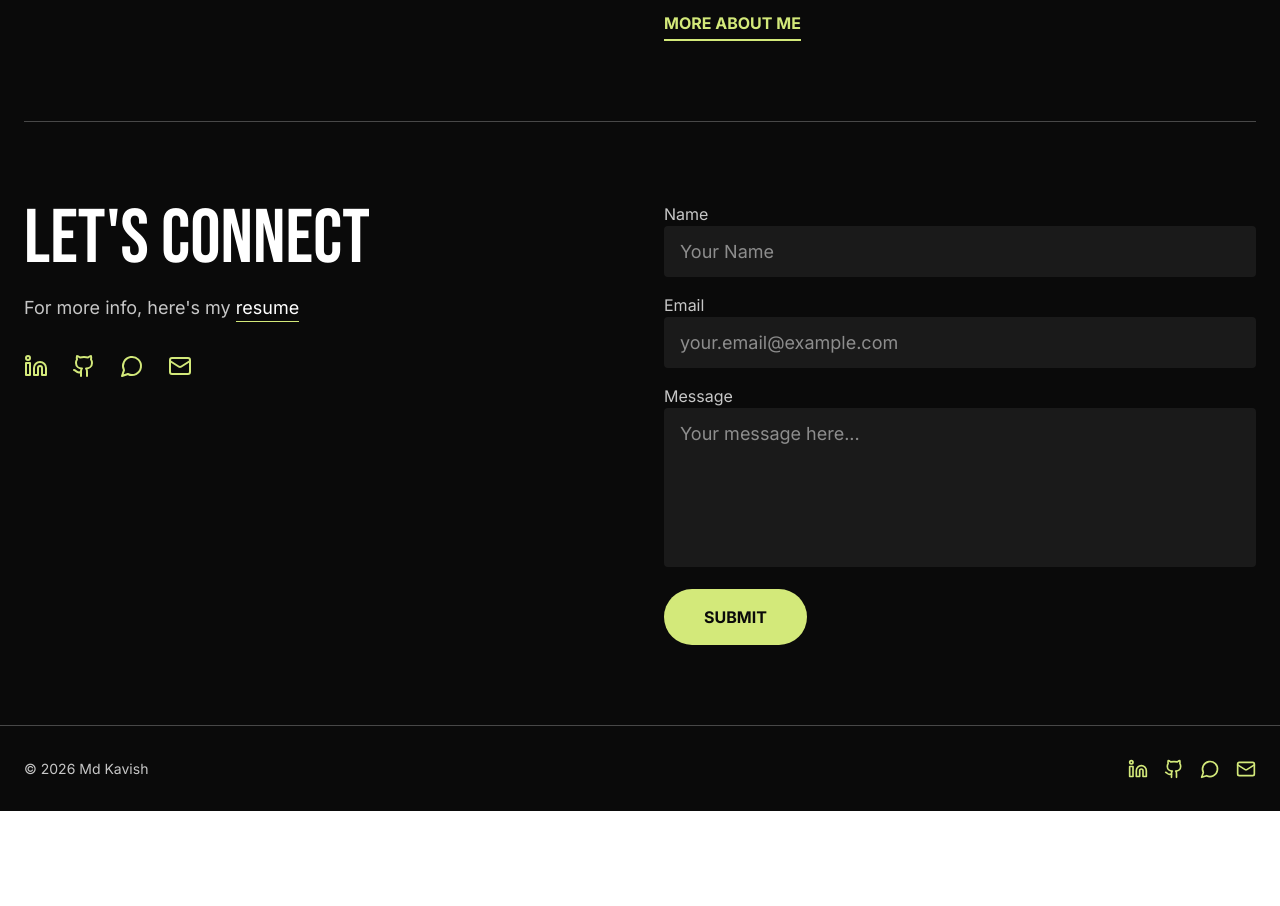
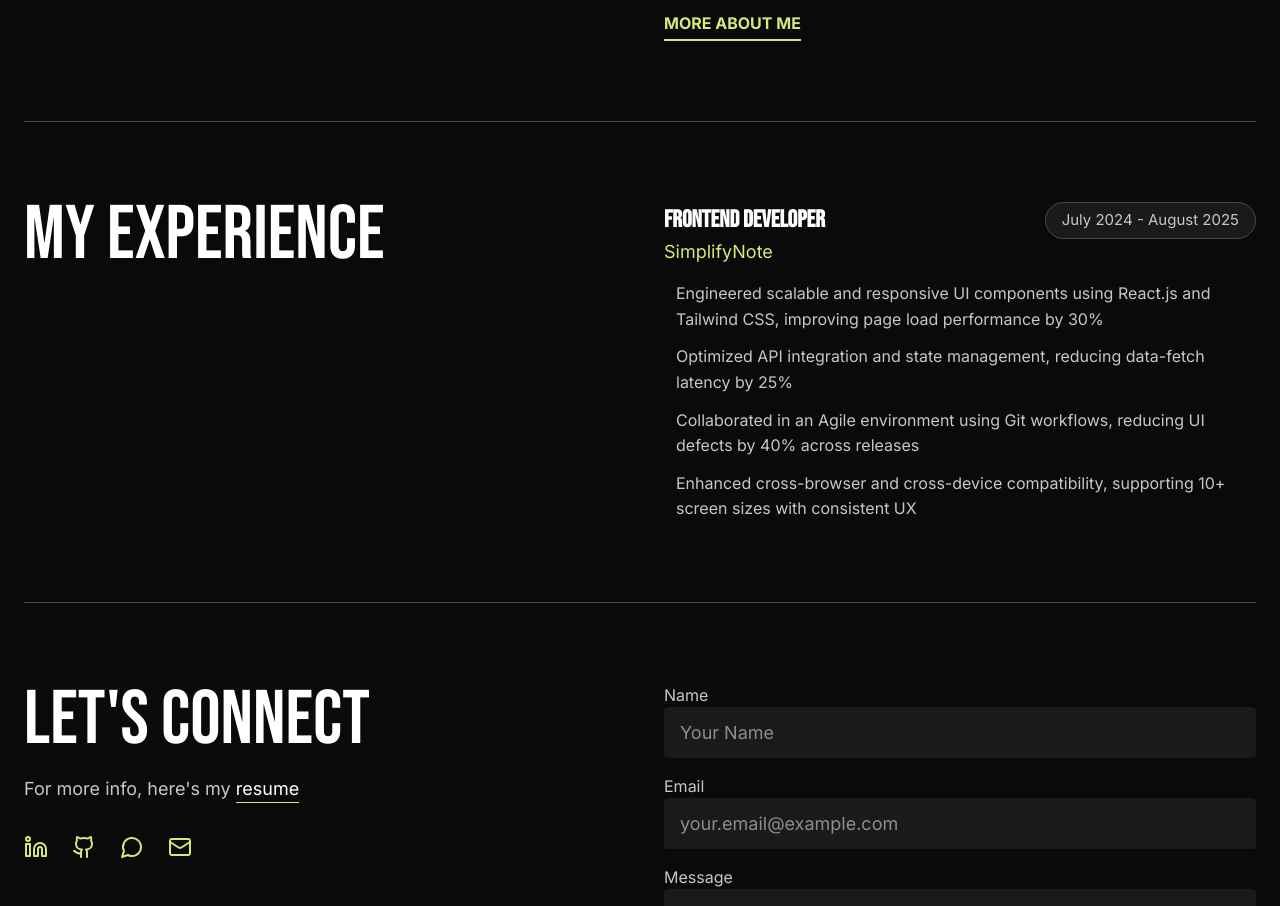
Before and after one commit to KavishRazdan/personal-website, a React (Vite) app: page / in a window 1280 px wide. Shown: the part 5620-6526 px from the top of the page. Before the commit the page ends 6431 px from the top, so only its background shows below. Built offline with nearby package versions, Linux system fonts and the light colour scheme; no server answers.

Commit message:
Add Frontend Developer experience section

```diff
--- a/src/components/Portfolio.tsx
+++ b/src/components/Portfolio.tsx
@@ -10,10 +10,8 @@ import { ScrollTrigger } from "gsap/ScrollTrigger";
 import { ImageWithFallback } from "./figma/ImageWithFallback";
 import ContactForm from "./ContactForm";
 import Footer from "./Footer";
-import { personalInfo, socialMedia, socialLinks, projects } from "../config/portfolio";
+import { personalInfo, socialMedia, socialLinks, projects, workExperience } from "../config/portfolio";
 import { Helmet } from "react-helmet-async";
-
-gsap.registerPlugin(ScrollTrigger);
 
 gsap.registerPlugin(ScrollTrigger);
 
@@ -25,6 +23,7 @@ export default function Portfolio({ navigate }: PortfolioProps) {
   const heroRef = useRef(null);
   const projectsRef = useRef(null);
   const aboutRef = useRef(null);
+  const experienceRef = useRef(null);
   const contactRef = useRef(null);
 
   useEffect(() => {
@@ -69,6 +68,22 @@ export default function Portfolio({ navigate }: PortfolioProps) {
         ease: "power3.out",
         scrollTrigger: {
           trigger: aboutCurrentRef,
+          start: "top 80%",
+          end: "top 50%",
+          toggleActions: "play none none none",
+        },
+      });
+    }
+
+    const experienceCurrentRef = experienceRef.current;
+    if (experienceCurrentRef) {
+      gsap.from(experienceCurrentRef, {
+        opacity: 0,
+        y: 50,
+        duration: 1,
+        ease: "power3.out",
+        scrollTrigger: {
+          trigger: experienceCurrentRef,
           start: "top 80%",
           end: "top 50%",
           toggleActions: "play none none none",
@@ -453,6 +468,54 @@ export default function Portfolio({ navigate }: PortfolioProps) {
           <div className="border-t border-[#484848]" />
         </div>
 
+        {/* Experience Section */}
+        <section ref={experienceRef} id="experience" className="py-20 px-6">
+          <div className="max-w-7xl mx-auto">
+            <div className="grid grid-cols-1 lg:grid-cols-2 gap-12">
+              <div>
+                <h2 className="text-[64px] lg:text-[76px] text-white leading-[0.9] uppercase">
+                  My Experience
+                </h2>
+              </div>
+
+              <div className="space-y-12">
+                {workExperience.map((exp) => (
+                  <div key={exp.id} className="space-y-4">
+                    <div className="flex justify-between items-start flex-wrap gap-2">
+                      <div>
+                        <h3 className="font-['Manrope',sans-serif] text-white text-[24px] font-semibold">
+                          {exp.title}
+                        </h3>
+                        {exp.company && (
+                          <p className="font-['Manrope',sans-serif] text-[#d3e97a] text-[18px]">
+                            {exp.company}
+                          </p>
+                        )}
+                      </div>
+                      <span className="font-['Manrope',sans-serif] text-[#c7c7c7] text-[15px] bg-[#1a1a1a] px-4 py-1.5 rounded-full border border-[#484848]">
+                        {exp.period}
+                      </span>
+                    </div>
+                    <ul className="space-y-3 font-['Manrope',sans-serif] text-[#c7c7c7] text-[16px] leading-[1.6]">
+                      {exp.responsibilities.map((resp, idx) => (
+                        <li key={idx} className="flex items-start gap-3">
+                          <span className="text-[#d3e97a] mt-2 size-2 rounded-full bg-[#d3e97a] flex-shrink-0" />
+                          <span>{resp}</span>
+                        </li>
+                      ))}
+                    </ul>
+                  </div>
+                ))}
+              </div>
+            </div>
+          </div>
+        </section>
+
+        {/* Divider */}
+        <div className="max-w-7xl mx-auto px-6">
+          <div className="border-t border-[#484848]" />
+        </div>
+
         {/* Contact Section */}
         <section ref={contactRef} id="contact" className="py-20 px-6">
           <div className="max-w-7xl mx-auto">
--- a/src/config/portfolio.ts
+++ b/src/config/portfolio.ts
@@ -112,14 +112,15 @@ export const skills = {
 export const workExperience = [
   {
     id: 1,
-    title: "Frontend Developer Intern",
+    title: "Frontend Developer",
     company: "SimplifyNote",
     location: "Remote",
-    period: "Summer 2024 (3 Months)",
+    period: "July 2024 - August 2025",
     responsibilities: [
-      "Built and improved UI of internal dashboards and landing pages.",
-      "Collaborated with team using Git and version control workflows.",
-      "Gained experience in responsive web design, debugging, and optimization.",
+      "Engineered scalable and responsive UI components using React.js and Tailwind CSS, improving page load performance by 30%",
+      "Optimized API integration and state management, reducing data-fetch latency by 25%",
+      "Collaborated in an Agile environment using Git workflows, reducing UI defects by 40% across releases",
+      "Enhanced cross-browser and cross-device compatibility, supporting 10+ screen sizes with consistent UX",
     ],
   },
 ];
```
Also changed, not shown: 3 other files (tests, documents, lock files or other folders).
